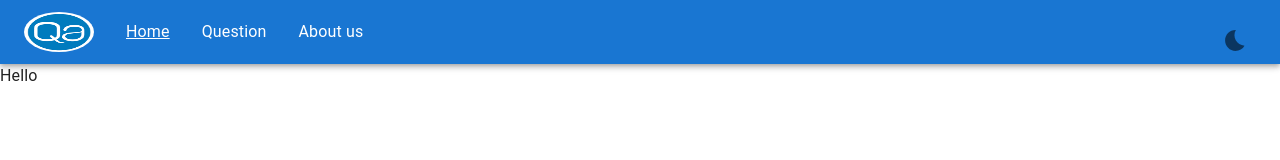
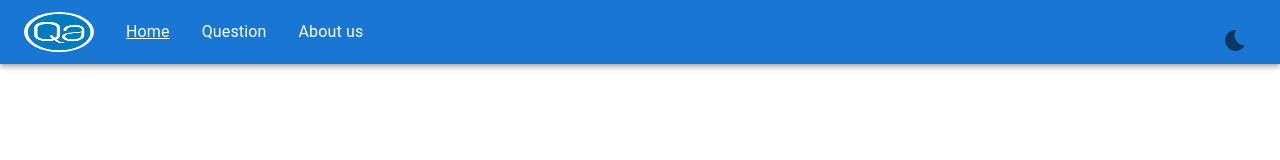
Before and after one commit to Atena-Kalhor/next-teamwork, a Next.js app: page / in a window 1280 px wide. Shown: the top 160 px of the page. Built offline with nearby package versions, Linux system fonts and the light colour scheme.

Commit message:
push codes

```diff
--- a/src/app/page.jsx
+++ b/src/app/page.jsx
@@ -1,6 +1,3 @@
-import Hello from "@/components/Hello"
-
-
 export const metadata = {
   title: "Home",
   description: "This is a Home page",
@@ -8,9 +5,5 @@ export const metadata = {
 
 export default function Home() {
   console.log("Hello world!");
-  return (
-    <div >
-    <Hello />
-    </div>
-  );
+  return <div></div>;
 }
```
